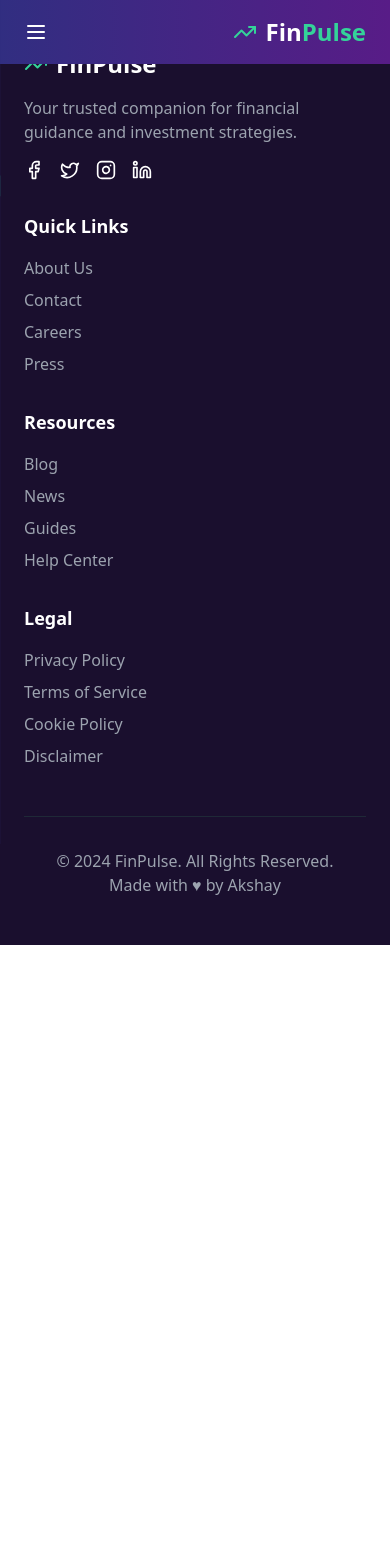
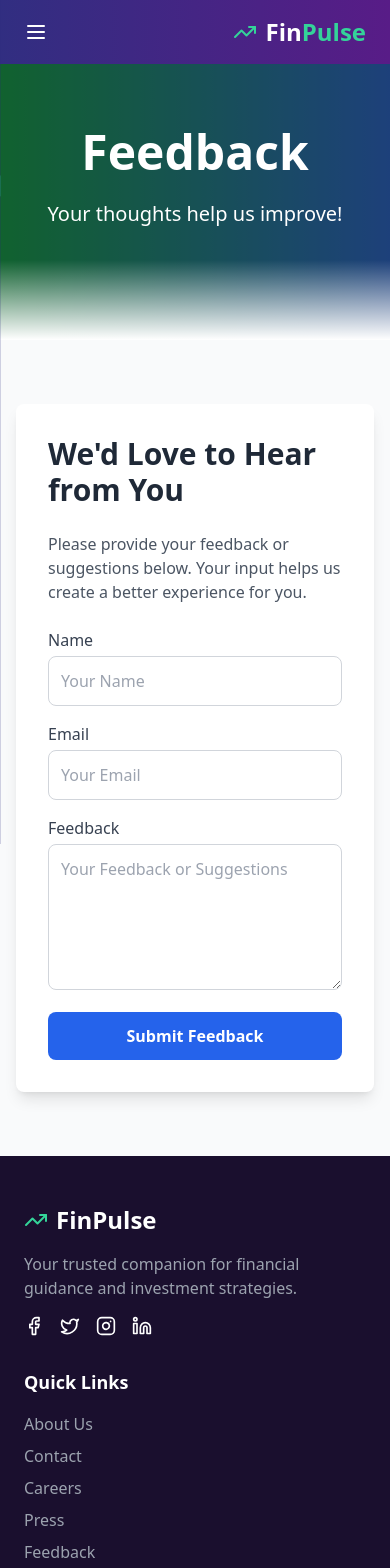
Before and after one commit to akshay0611/FinPulse, a React (Vite) app in the folder frontend/: page /feedback in a window 390 px wide. Shown: the top 1568 px of the page. Before the commit the page ends 945 px from the top, so only its background shows below. Built offline with nearby package versions, Linux system fonts and the light colour scheme; no server answers.

Commit message:
Added Feedback page

```diff
--- a/frontend/src/App.tsx
+++ b/frontend/src/App.tsx
@@ -63,6 +63,7 @@ import { Inflation } from './calculators/Inflation';
 import { PostOfficeMIS } from './calculators/PostOfficeMIS';
 import { ScssCalculator } from './calculators/ScssCalculator';
 import { StockAverageCalculator } from './calculators/StockAverageCalculator';
+import Feedback from './pages/Feedback';
 
 function App() {
   return (
@@ -135,6 +136,7 @@ function App() {
           <Route path="/post-office-mis" element={<PostOfficeMIS />} />
           <Route path="/scss-calculator" element={<ScssCalculator />} />
           <Route path="/stock-average-calculator" element={<StockAverageCalculator />} />
+          <Route path="/feedback" element={<Feedback />} />
         </Routes>
         <Footer />
         <ScrollToTopButton />
--- a/frontend/src/components/Footer.tsx
+++ b/frontend/src/components/Footer.tsx
@@ -71,6 +71,12 @@ const Footer = () => {
               <li>
                 <Link to="/press" className="hover:text-[#e341ff]">
                   Press
+                </Link>
+              </li>
+              {/* Feedback Link */}
+              <li>
+                <Link to="/feedback" className="hover:text-[#e341ff]">
+                  Feedback
                 </Link>
               </li>
             </ul>
--- /dev/null
+++ b/frontend/src/pages/Feedback.tsx
@@ -0,0 +1,141 @@
+import React, { useState } from 'react';
+import Navbar from '../components/Navbar';
+import { motion } from 'framer-motion';
+
+export default function FeedbackPage() {
+  const [formData, setFormData] = useState({ name: '', email: '', message: '' });
+  const [errors, setErrors] = useState({ name: '', email: '', message: '' });
+  const [isSubmitted, setIsSubmitted] = useState(false);
+
+  const validateForm = () => {
+    const newErrors = { name: '', email: '', message: '' };
+    let isValid = true;
+
+    if (!formData.name.trim()) {
+      newErrors.name = 'Name is required';
+      isValid = false;
+    }
+    if (!formData.email.trim()) {
+      newErrors.email = 'Email is required';
+      isValid = false;
+    } else if (!/\S+@\S+\.\S+/.test(formData.email)) {
+      newErrors.email = 'Enter a valid email address';
+      isValid = false;
+    }
+    if (!formData.message.trim()) {
+      newErrors.message = 'Feedback message is required';
+      isValid = false;
+    }
+
+    setErrors(newErrors);
+    return isValid;
+  };
+
+  const handleSubmit = (e: React.FormEvent) => {
+    e.preventDefault();
+    if (validateForm()) {
+      setIsSubmitted(true);
+      setFormData({ name: '', email: '', message: '' });
+
+      // Make success message disappear after 5 seconds
+      setTimeout(() => {
+        setIsSubmitted(false);
+      }, 5000);
+    }
+  };
+
+  return (
+    <div className="min-h-screen flex flex-col">
+      <Navbar />
+      <main className="flex-grow bg-gray-50">
+        {/* Header Section */}
+        <section className="py-20 bg-gradient-to-r from-green-500 to-blue-500 text-white relative overflow-hidden">
+          <div className="absolute inset-0 bg-black opacity-50"></div>
+          <motion.div
+            initial={{ opacity: 0, y: 20 }}
+            animate={{ opacity: 1, y: 0 }}
+            transition={{ duration: 0.8 }}
+            className="container mx-auto px-4 text-center relative z-10 mt-12"
+          >
+            <h1 className="text-5xl md:text-6xl font-bold mb-6">Feedback</h1>
+            <p className="text-xl mb-8">Your thoughts help us improve!</p>
+          </motion.div>
+          <div className="absolute bottom-0 left-0 right-0 h-20 bg-gradient-to-t from-white to-transparent"></div>
+        </section>
+
+        {/* Feedback Form Section */}
+        <section className="py-16">
+          <div className="container mx-auto px-4">
+            <div className="bg-white p-8 rounded-lg shadow-lg">
+              <h2 className="text-3xl font-bold text-gray-800 mb-6">We'd Love to Hear from You</h2>
+              <p className="mb-6 text-gray-600">
+                Please provide your feedback or suggestions below. Your input helps us create a better experience for you.
+              </p>
+              {isSubmitted && (
+                <div className="bg-green-100 text-green-800 p-4 rounded-lg mb-6">
+                  Thank you for your feedback! We appreciate your input.
+                </div>
+              )}
+              <form onSubmit={handleSubmit} className="space-y-4">
+                <div>
+                  <label htmlFor="name" className="block text-gray-700 font-medium">
+                    Name
+                  </label>
+                  <input
+                    type="text"
+                    id="name"
+                    className={`w-full mt-1 p-3 border rounded-lg ${
+                      errors.name ? 'border-red-500' : 'border-gray-300'
+                    } focus:outline-none focus:ring-2 focus:ring-blue-500`}
+                    placeholder="Your Name"
+                    value={formData.name}
+                    onChange={(e) => setFormData({ ...formData, name: e.target.value })}
+                  />
+                  {errors.name && <p className="text-red-500 text-sm mt-1">{errors.name}</p>}
+                </div>
+                <div>
+                  <label htmlFor="email" className="block text-gray-700 font-medium">
+                    Email
+                  </label>
+                  <input
+                    type="email"
+                    id="email"
+                    className={`w-full mt-1 p-3 border rounded-lg ${
+                      errors.email ? 'border-red-500' : 'border-gray-300'
+                    } focus:outline-none focus:ring-2 focus:ring-blue-500`}
+                    placeholder="Your Email"
+                    value={formData.email}
+                    onChange={(e) => setFormData({ ...formData, email: e.target.value })}
+                  />
+                  {errors.email && <p className="text-red-500 text-sm mt-1">{errors.email}</p>}
+                </div>
+                <div>
+                  <label htmlFor="message" className="block text-gray-700 font-medium">
+                    Feedback
+                  </label>
+                  <textarea
+                    id="message"
+                    rows={5}
+                    className={`w-full mt-1 p-3 border rounded-lg ${
+                      errors.message ? 'border-red-500' : 'border-gray-300'
+                    } focus:outline-none focus:ring-2 focus:ring-blue-500`}
+                    placeholder="Your Feedback or Suggestions"
+                    value={formData.message}
+                    onChange={(e) => setFormData({ ...formData, message: e.target.value })}
+                  />
+                  {errors.message && <p className="text-red-500 text-sm mt-1">{errors.message}</p>}
+                </div>
+                <button
+                  type="submit"
+                  className="w-full bg-blue-600 text-white font-semibold py-3 rounded-lg hover:bg-blue-700 transition"
+                >
+                  Submit Feedback
+                </button>
+              </form>
+            </div>
+          </div>
+        </section>
+      </main>
+    </div>
+  );
+}
```
